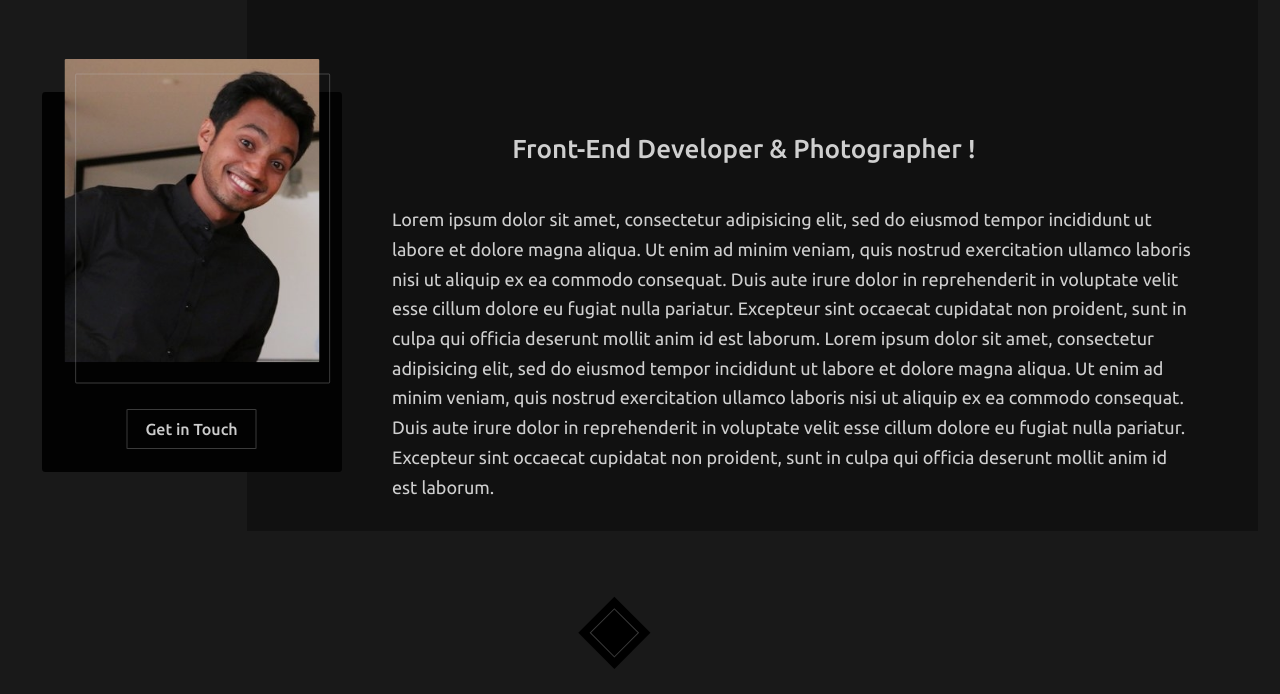
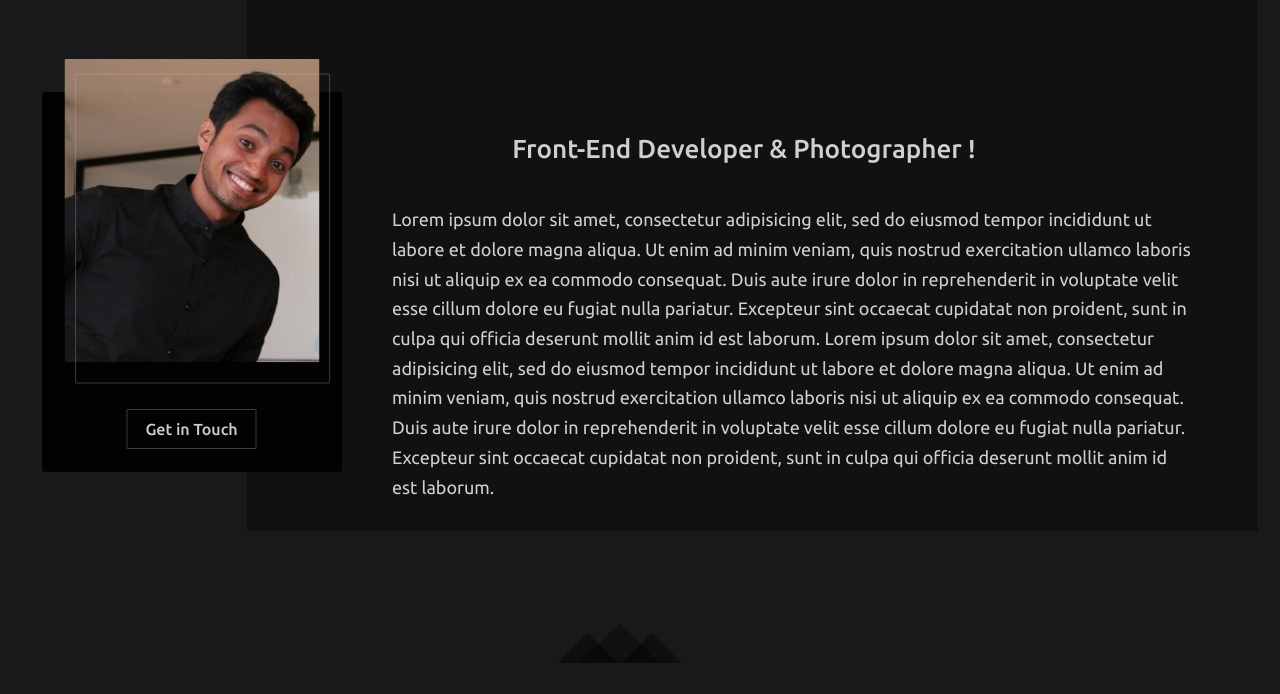
Before and after one commit to samsul003/samsularefin, a website built with webpack: page app/index.html in a window 1280 px wide. Shown: the part 258-952 px from the top of the page. Built offline with nearby package versions, Linux system fonts and the light colour scheme.

Commit message:
section break-point added and styled

```diff
--- a/app/assets/styles/modules/_figures.css
+++ b/app/assets/styles/modules/_figures.css
@@ -58,3 +58,43 @@
 		cursor: pointer;
 	}
 }
+
+.triangle {
+	position: relative;
+  display: inline-block;
+  vertical-align: middle;
+	top: 0;
+	left: 25%;
+	transform: translate(50%, 50%);
+
+
+		&--middle {
+	  width: 80px;
+	  height: 40px;
+		margin-top: -20px;
+	  border-bottom: 40px solid $mainLightBlack;
+	  border-left: 40px solid transparent;
+	  border-right: 40px solid transparent;
+	}
+
+		&--left {
+	  width: 60px;
+	  height: 30px;
+		left: 50%;
+	  border-bottom: 30px solid $mainFreshBlack;
+	  border-left: 30px solid transparent;
+	  border-right: 30px solid transparent;
+		z-index: 1;
+		opacity: .5;
+	}
+
+	&--right {
+	width: 60px;
+	height: 30px;
+	left: 10%;
+	border-bottom: 30px solid $mainFreshBlack;
+	border-left: 30px solid transparent;
+	border-right: 30px solid transparent;
+	opacity: .5;
+}
+}
--- a/app/assets/styles/modules/_site-header.css
+++ b/app/assets/styles/modules/_site-header.css
@@ -55,7 +55,7 @@
   /*site header logo name*/
   &__name {
     display: none;
-    cursor: none;
+    cursor: text;
 
     @mixin atMedium {
       text-transform: uppercase;
--- a/app/index.html
+++ b/app/index.html
@@ -64,7 +64,11 @@
           </div>
       </div>
     </div>
-    <div class="diamond"></div>
+    <div class="triangle">
+      <div class="triangle triangle--left"></div>
+      <div class="triangle triangle--middle"></div>
+      <div class="triangle triangle--right"></div>
+    </div>
     <div id="competence" class="page-section">
       <div class="wrapper">
         <h1 class="section-title section-title--narrow">Competence</h3>
@@ -242,7 +246,11 @@
         </div>
       </div>
     </div>
-    <div class="diamond"></div>
+    <div class="triangle">
+      <div class="triangle triangle--left"></div>
+      <div class="triangle triangle--middle"></div>
+      <div class="triangle triangle--right"></div>
+    </div>
     <div id="projects" class="page-section">
       <div class="wrapper">
         <h1 class="section-title section-title--narrow">Projects</h3>
@@ -268,7 +276,11 @@
         </div>
       </div>
     </div>
-    <div class="diamond"></div>
+    <div class="triangle">
+      <div class="triangle triangle--left"></div>
+      <div class="triangle triangle--middle"></div>
+      <div class="triangle triangle--right"></div>
+    </div>
     <div id="photography" class="page-section">
       <div class="wrapper">
         <h1 class="section-title section-title--narrow">Photography</h3>
--- a/app/temp/styles/styles.css
+++ b/app/temp/styles/styles.css
@@ -734,7 +734,7 @@ ul {
 
 .site-header__name {
   display: none;
-  cursor: none;
+  cursor: text;
 }
 
 @media (min-width: 768px) {
@@ -1299,6 +1299,46 @@ ul {
   cursor: pointer;
 }
 
+.triangle {
+	position: relative;
+  display: inline-block;
+  vertical-align: middle;
+	top: 0;
+	left: 25%;
+	-webkit-transform: translate(50%, 50%);
+	        transform: translate(50%, 50%);
+}
+
+.triangle--middle {
+  width: 80px;
+  height: 40px;
+  margin-top: -20px;
+  border-bottom: 40px solid rgba(0, 0, 0, 0.3);
+  border-left: 40px solid transparent;
+  border-right: 40px solid transparent;
+}
+
+.triangle--left {
+  width: 60px;
+  height: 30px;
+  left: 50%;
+  border-bottom: 30px solid rgba(0, 0, 0, 0.9);
+  border-left: 30px solid transparent;
+  border-right: 30px solid transparent;
+  z-index: 1;
+  opacity: .5;
+}
+
+.triangle--right {
+  width: 60px;
+  height: 30px;
+  left: 10%;
+  border-bottom: 30px solid rgba(0, 0, 0, 0.9);
+  border-left: 30px solid transparent;
+  border-right: 30px solid transparent;
+  opacity: .5;
+}
+
 .primary-nav {
   margin-top: 30px;
 }
```
